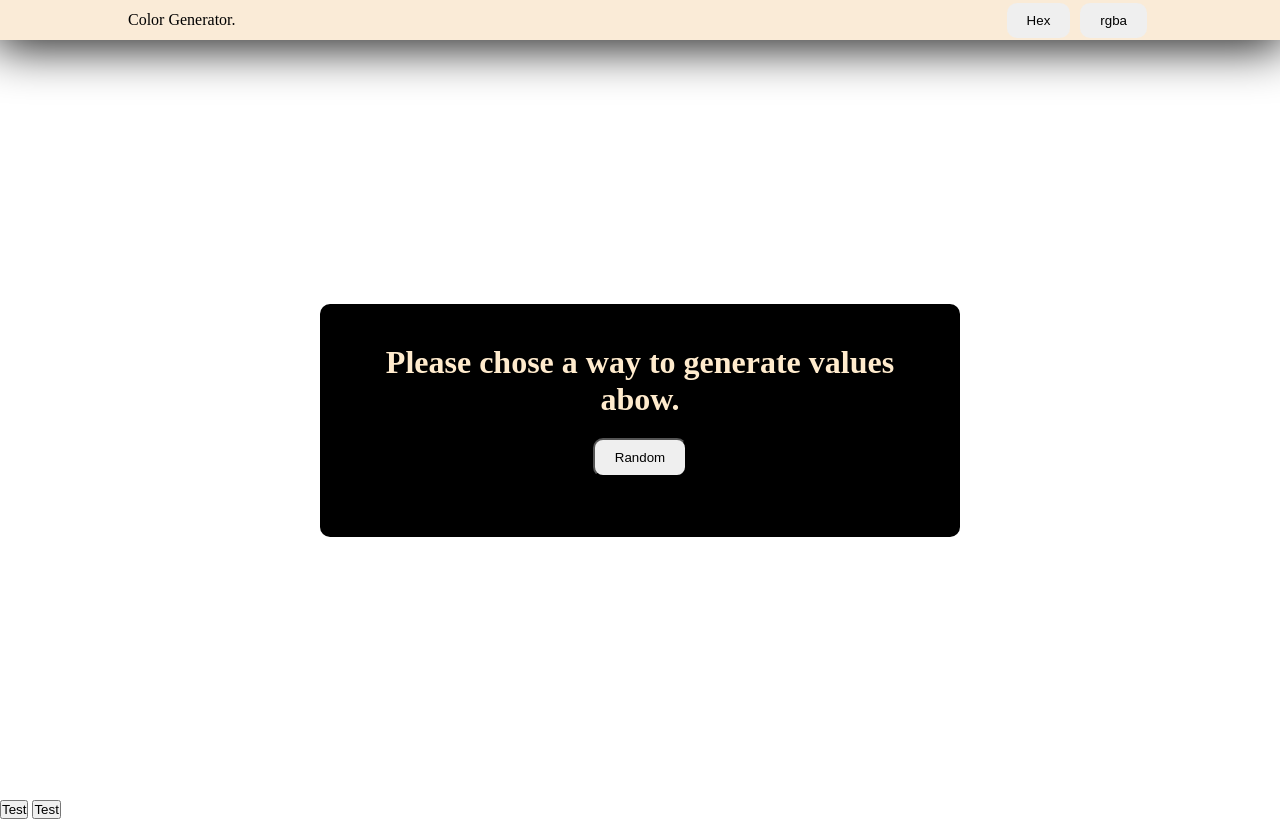
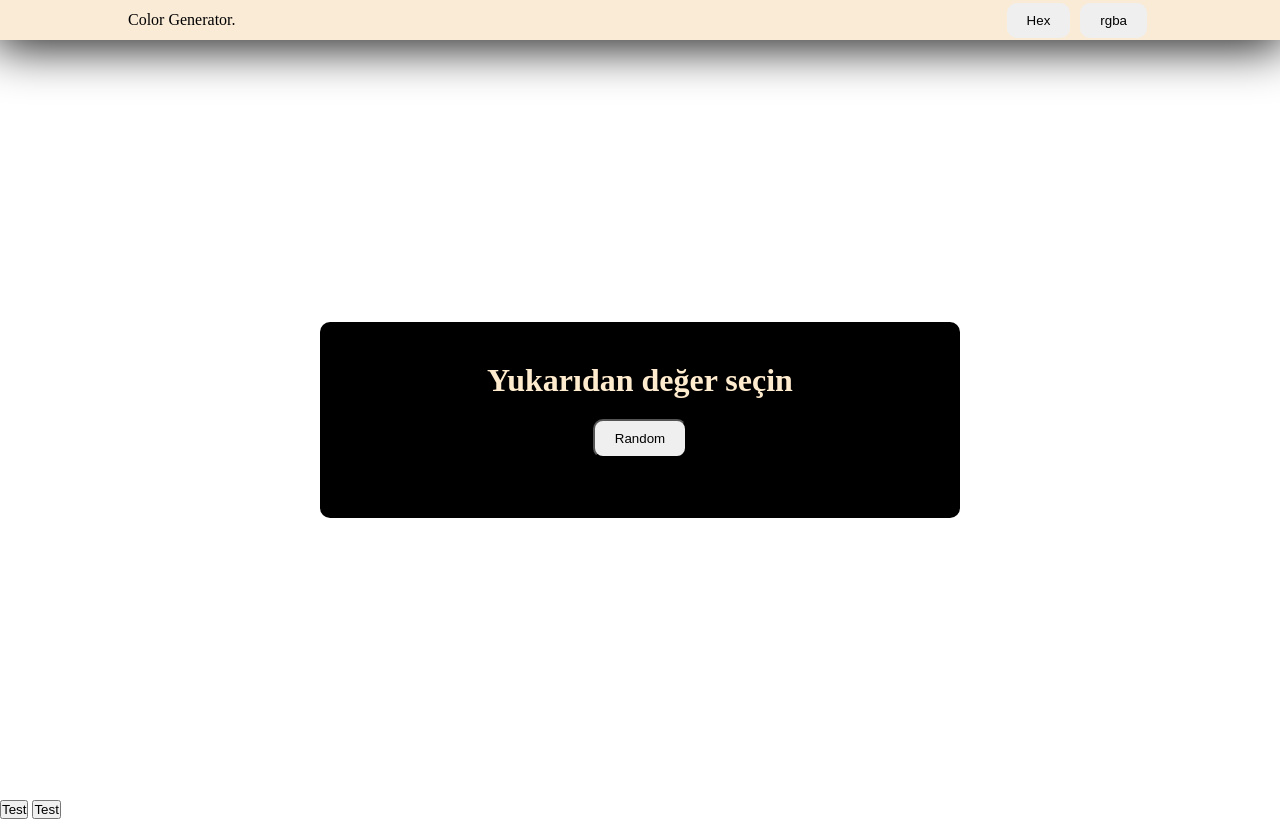
Before and after one commit to kasummon/Color-Randomizer, a plain HTML site: page index.html in a window 1280 px wide. Drawn offline with Linux system fonts and the light colour scheme.

Commit message:
Update index.html

```diff
--- a/index.html
+++ b/index.html
@@ -19,7 +19,7 @@
     <div class="container container-center d-flex just-cont alg-cent">
         <div class="centered d-flex just-cont alg-cent">
             <div class="text y-flex">
-                <h1 id="color-text">Please chose a way to generate values abow.</h1>
+                <h1 id="color-text">Yukarıdan değer seçin</h1>
             </div>
             <div>
                 <button id="color">Random</button>
```
